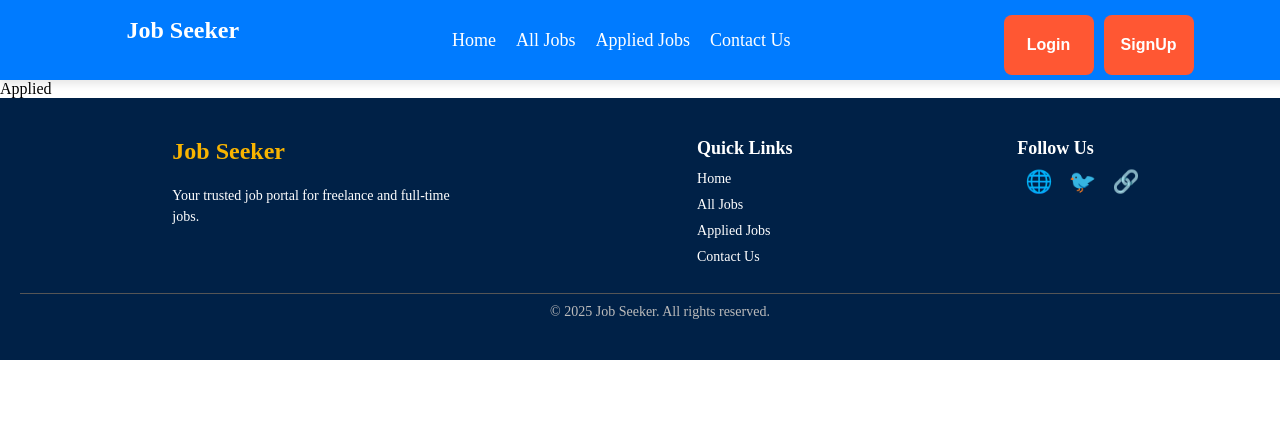
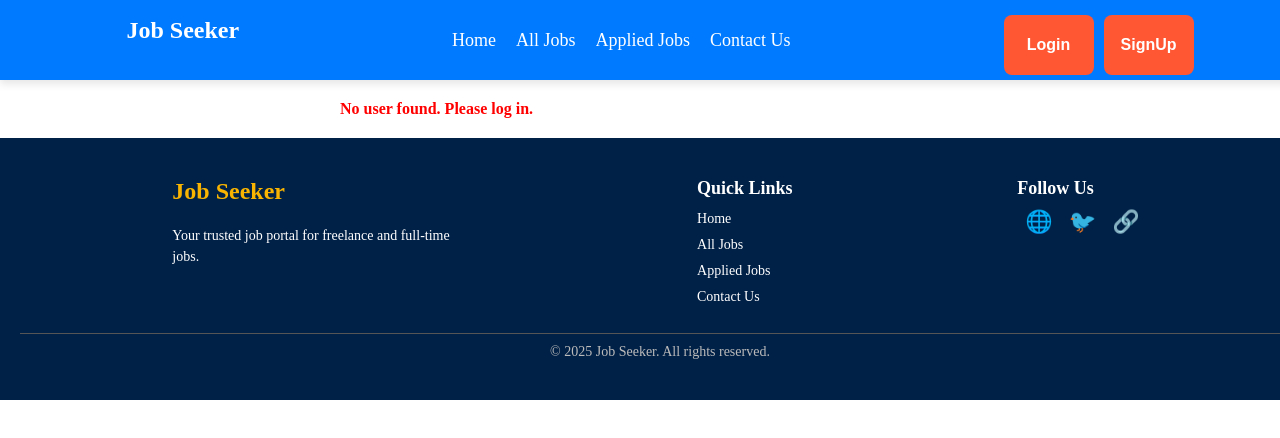
Before and after one commit to Nilu2003/jobPortal, a React (Vite) app in the folder frontend/: page /applied in a window 1280 px wide. Shown: the top 438 px of the page. Built offline with nearby package versions, Linux system fonts and the light colour scheme.

Commit message:
update applied logic

```diff
--- /dev/null
+++ b/frontend/src/CSS/applied.css
@@ -0,0 +1,23 @@
+.applied-container {
+    max-width: 600px;
+    margin: auto;
+    padding: 20px;
+  }
+
+  .applied-job {
+    border: 1px solid #ddd;
+    padding: 15px;
+    border-radius: 5px;
+    margin-bottom: 15px;
+    background: #f9f9f9;
+  }
+
+  .applied-job h3 {
+    margin: 0;
+    color: #007bff;
+  }
+
+  .error {
+    color: red;
+    font-weight: bold;
+  }
--- a/frontend/src/Pages/Applied.jsx
+++ b/frontend/src/Pages/Applied.jsx
@@ -1,9 +1,65 @@
-import React from 'react'
+import React, { useState, useEffect } from "react";
+import axios from "axios";
+import "../CSS/applied.css"
 
 const Applied = () => {
+  const [appliedJobs, setAppliedJobs] = useState([]);
+  const [loading, setLoading] = useState(true);
+  const [error, setError] = useState(null);
+
+  useEffect(() => {
+    const fetchAppliedJobs = async () => {
+      const storedUser = localStorage.getItem("user");
+
+      if (!storedUser) {
+        setError("No user found. Please log in.");
+        setLoading(false);
+        return;
+      }
+
+      const user = JSON.parse(storedUser);
+      const userId = user._id; // Get user ID from localStorage
+
+      try {
+        const response = await axios.get(
+          `http://localhost:8000/api/v1/application/get-application/${userId}`
+        );
+
+        setAppliedJobs(response.data.applications || []);
+      } catch (err) {
+        setError("Failed to fetch applied jobs.");
+        console.error(err);
+      } finally {
+        setLoading(false);
+      }
+    };
+
+    fetchAppliedJobs();
+  }, []);
+
   return (
-    <div>Applied</div>
-  )
-}
+    <div className="applied-container">
+      {loading && <p>Loading...</p>}
+      {error && <p className="error">{error}</p>}
 
-export default Applied
+      {appliedJobs.length === 0 && !loading && !error && (
+        <p>No jobs applied yet.</p>
+      )}
+
+      {appliedJobs.length > 0 && (
+        <ul>
+          {appliedJobs.map((job) => (
+            <li key={job._id} className="applied-job">
+              <h3>{job.title}</h3>
+              <p><strong>Company:</strong> {job.companyName}</p>
+              <p><strong>Status:</strong> {job.status}</p>
+              <p><strong>Applied Date:</strong> {new Date(job.appliedAt).toLocaleDateString()}</p>
+            </li>
+          ))}
+        </ul>
+      )}
+    </div>
+  );
+};
+
+export default Applied;
```
Also changed, not shown: 2 other files (tests, documents, lock files or other folders).
